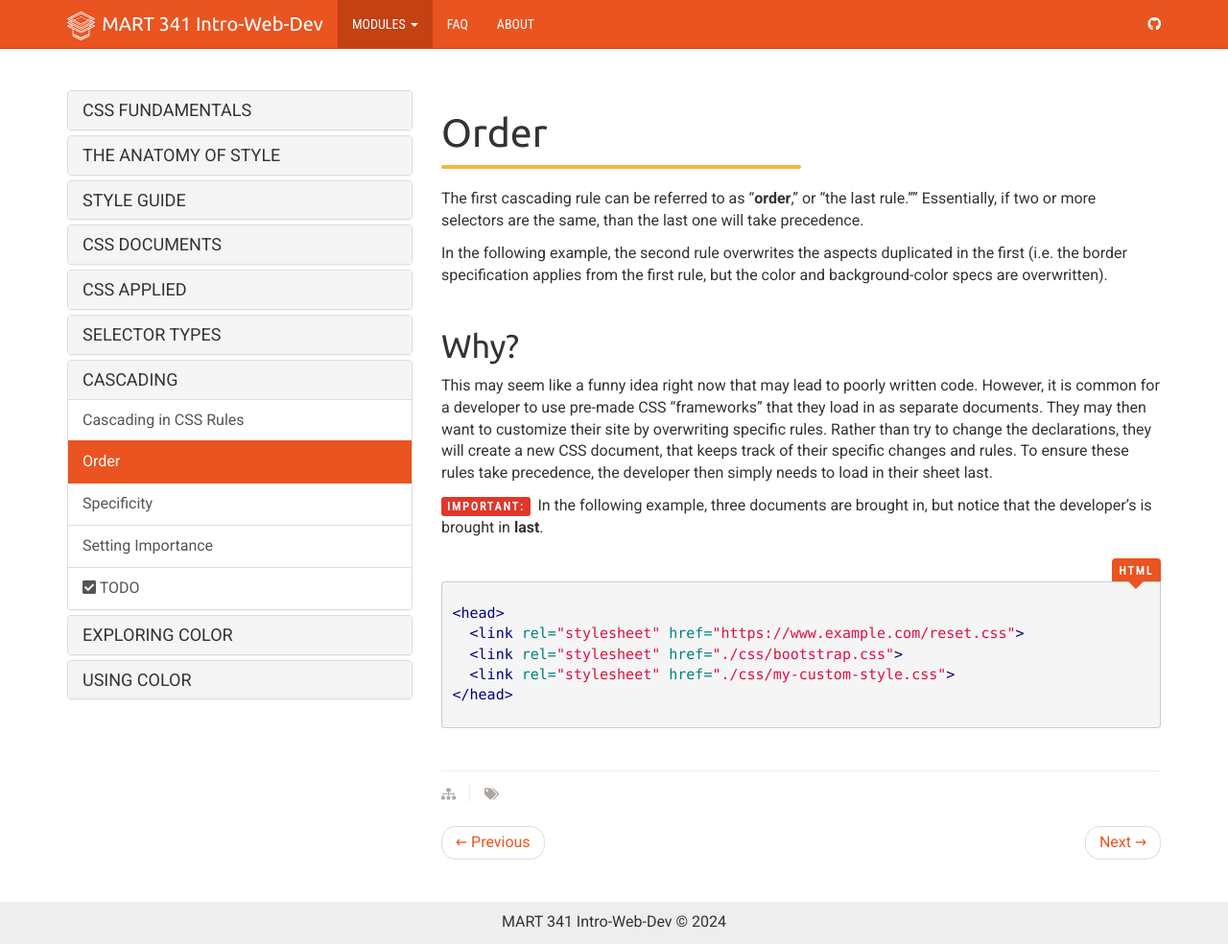
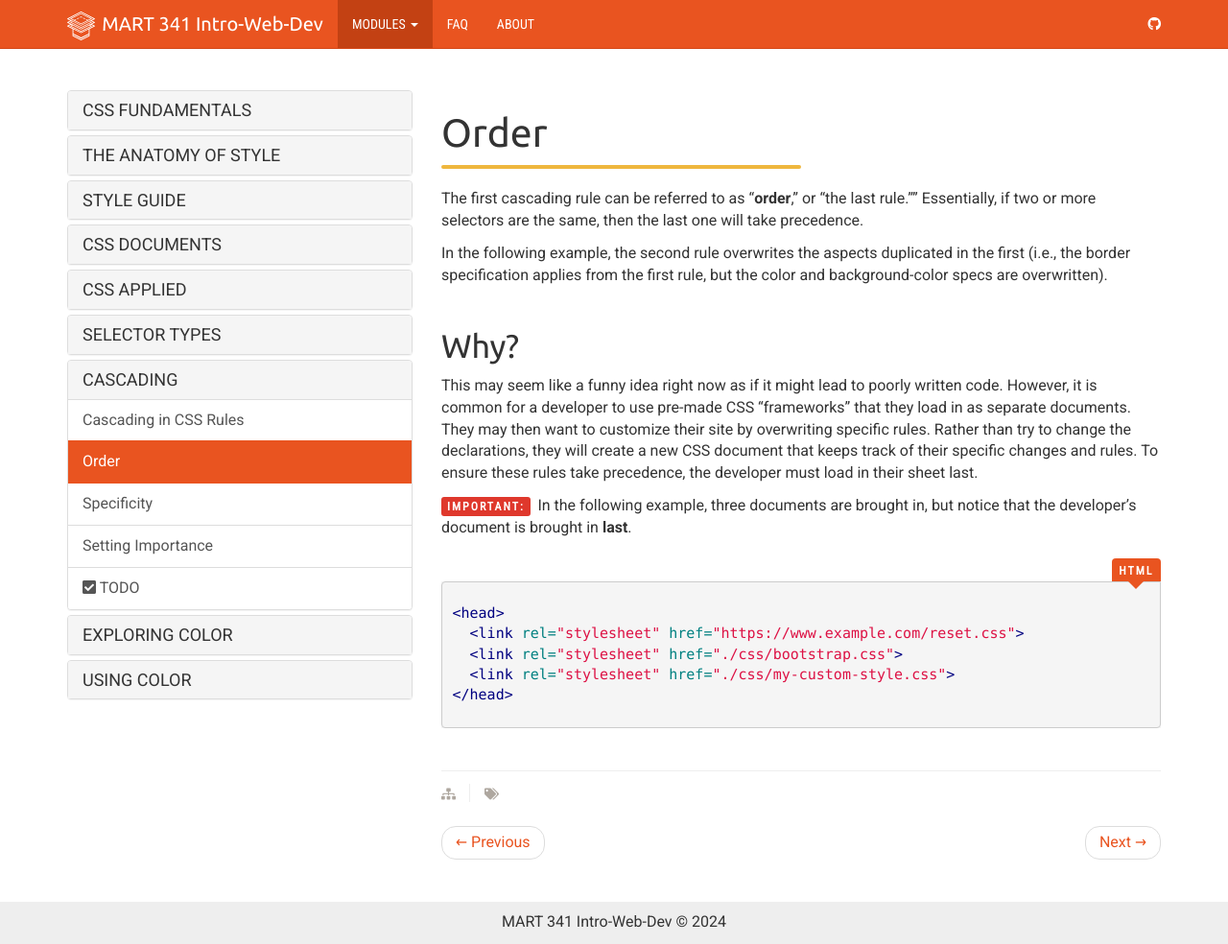
Before and after one commit to Montana-Media-Arts/webDesignFall2024, a Jekyll site: the page built from _docs/topic-09/07-cascade/02-page.md, in a window 1280 px wide and 984 px high. Shown: the whole window at 96% size. Built offline with Jekyll 4.4.1, drawn with Linux system fonts in a browser that asks for light colours; nearby versions of some CDN libraries.

Commit message:
Update 02-page.md

```diff
--- a/_docs/topic-09/07-cascade/02-page.md
+++ b/_docs/topic-09/07-cascade/02-page.md
@@ -6,9 +6,9 @@ permalink: /topic-09/cascade-order/
 
 <div class="divider-heading"></div>
 
-The first cascading rule can be referred to as "**order**," or "the last rule."" Essentially, if two or more selectors are the same, than the last one will take precedence.
+The first cascading rule can be referred to as "**order**," or "the last rule."" Essentially, if two or more selectors are the same, then the last one will take precedence.
 
-In the following example, the second rule overwrites the aspects duplicated in the first (i.e. the border specification applies from the first rule, but the color and background-color specs are overwritten).
+In the following example, the second rule overwrites the aspects duplicated in the first (i.e., the border specification applies from the first rule, but the color and background-color specs are overwritten).
 
 <div class="codepen-embed">
   <p data-height="400" data-theme-id="30567" data-slug-hash="zYBqXwg" data-default-tab="css,result" data-user="retrog4m3r" data-embed-version="2" data-pen-title="[Topic-07]  Cascading, Pt. 1" class="codepen"></p>
@@ -17,9 +17,9 @@ In the following example, the second rule overwrites the aspects duplicated in t
 
 ## Why?
 
-This may seem like a funny idea right now that may lead to poorly written code. However, it is common for a developer to use pre-made CSS "frameworks" that they load in as separate documents. They may then want to customize their site by overwriting specific rules. Rather than try to change the declarations, they will create a new CSS document, that keeps track of their specific changes and rules. To ensure these rules take precedence, the developer then simply needs to load in their sheet last.
+This may seem like a funny idea right now as if it might lead to poorly written code. However, it is common for a developer to use pre-made CSS "frameworks" that they load in as separate documents. They may then want to customize their site by overwriting specific rules. Rather than try to change the declarations, they will create a new CSS document that keeps track of their specific changes and rules. To ensure these rules take precedence, the developer must load in their sheet last.
 
-<span class="label label-danger">IMPORTANT:</span> In the following example, three documents are brought in, but notice that the developer's is brought in **last**.
+<span class="label label-danger">IMPORTANT:</span> In the following example, three documents are brought in, but notice that the developer's document is brought in **last**.
 
 <div class="code-heading">
   <span class="html">HTML</span>
```
